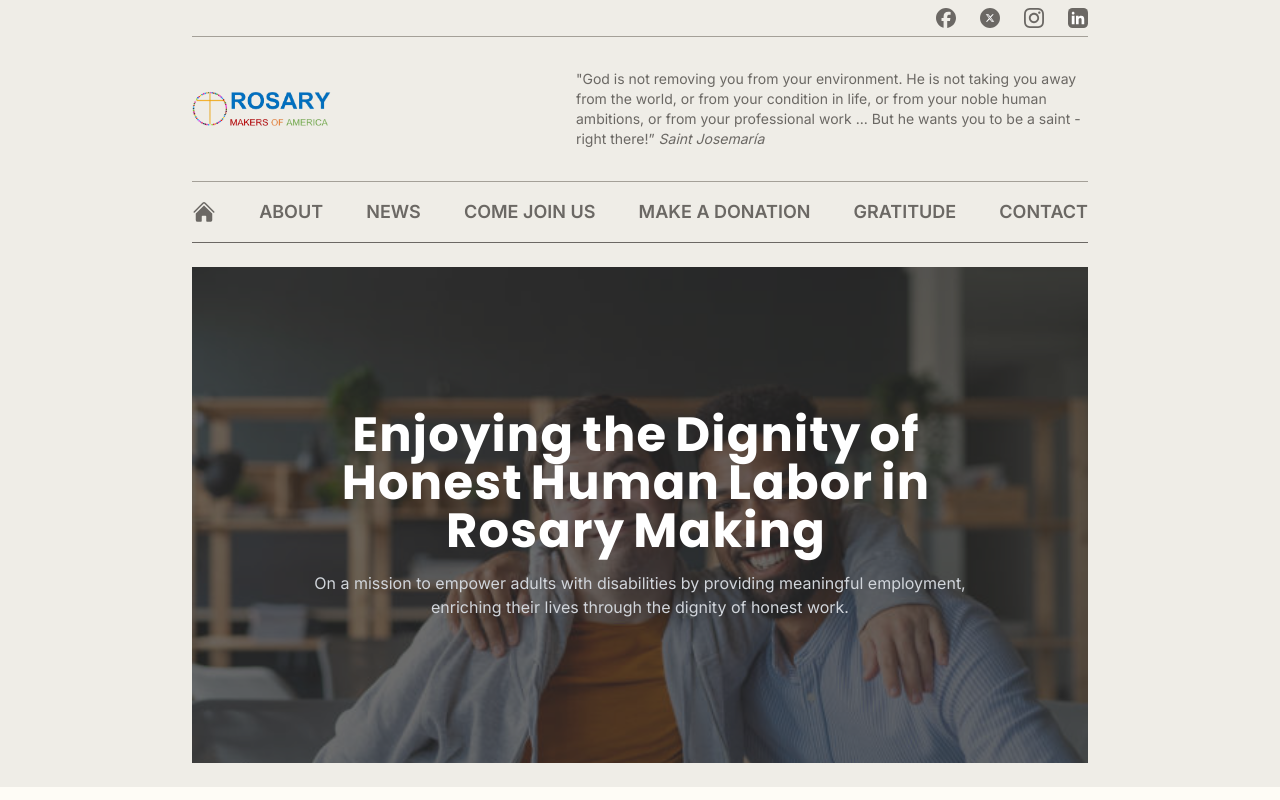
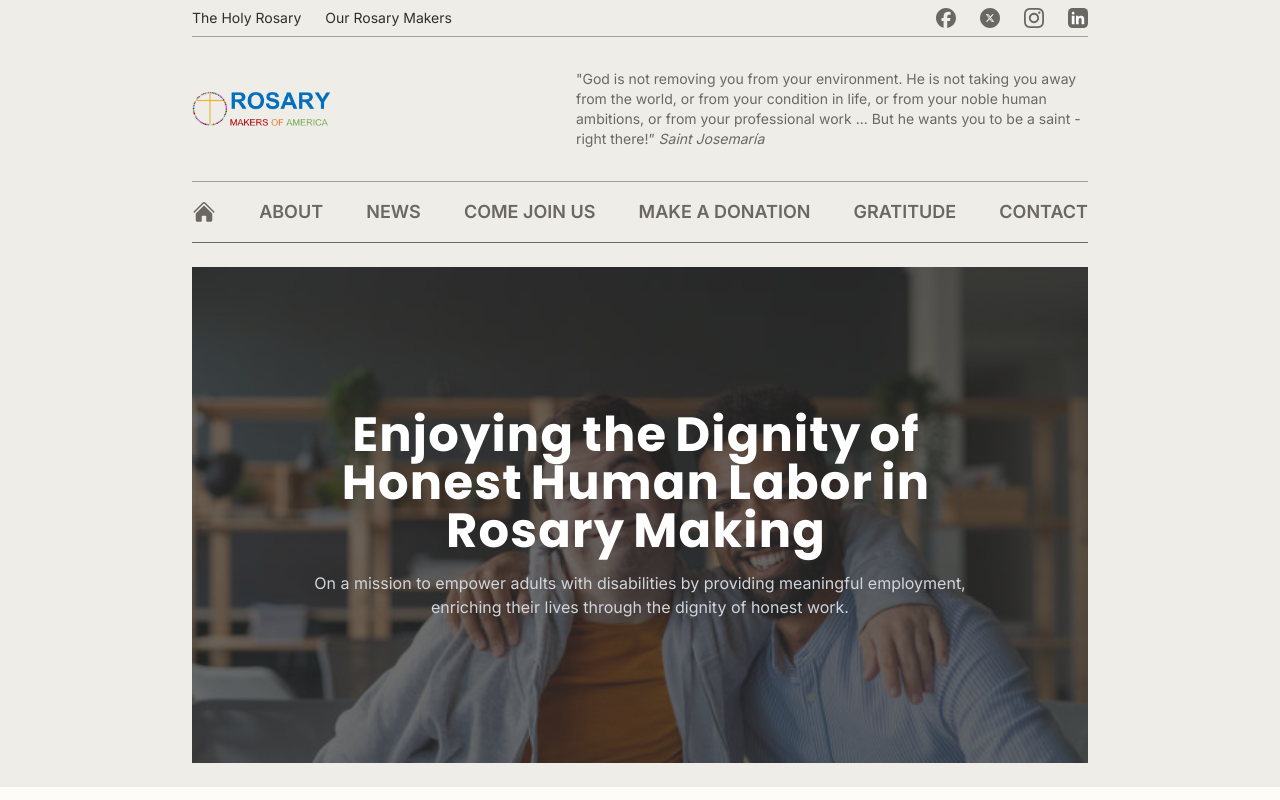
Before and after one commit to Wills-dev/rosarymakersoa, a Next.js app: page / in a window 1280 px wide. Shown: the top 800 px of the page. Built offline with nearby package versions, Linux system fonts and the light colour scheme.

Commit message:
Update: updated the holy rosary page

```diff
--- /dev/null
+++ b/app/our-rosary-makers/page.jsx
@@ -0,0 +1,20 @@
+import MainLayout from "../../components/MainLayout";
+
+const page = () => {
+  return (
+    <MainLayout>
+      {" "}
+      <section className="bg-cream py-6 w-full">
+        <div className="padding-x w-full space-y-6">
+          <div className="section-bg text-primary-brown space-y-4">
+            <h3 className="sm:text-lg uppercase font-semibold text-primary-black border-b-1">
+              Our Rosary Makers
+            </h3>
+          </div>
+        </div>
+      </section>
+    </MainLayout>
+  );
+};
+
+export default page;
--- a/components/Nav.jsx
+++ b/components/Nav.jsx
@@ -40,7 +40,21 @@ const Nav = () => {
 
   return (
     <header className="w-full">
-      <div className="py-2 border-b-1 border-brown flex justify-end max-md:hidden">
+      <div className="py-2 border-b-1 border-brown flex justify-between max-md:hidden">
+        <div className="flex items-center gap-6 text-sm text-primary-black">
+          <Link
+            href="/the-holy-rosary"
+            className="hover:text-primary-brown transition-all duration-300"
+          >
+            The Holy Rosary
+          </Link>
+          <Link
+            href="/our-rosary-makers"
+            className="hover:text-primary-brown transition-all duration-300"
+          >
+            Our Rosary Makers
+          </Link>
+        </div>
         <div className="flex items-center gap-6">
           <a
             href="https://www.facebook.com/rosarymakersoa/"
```
